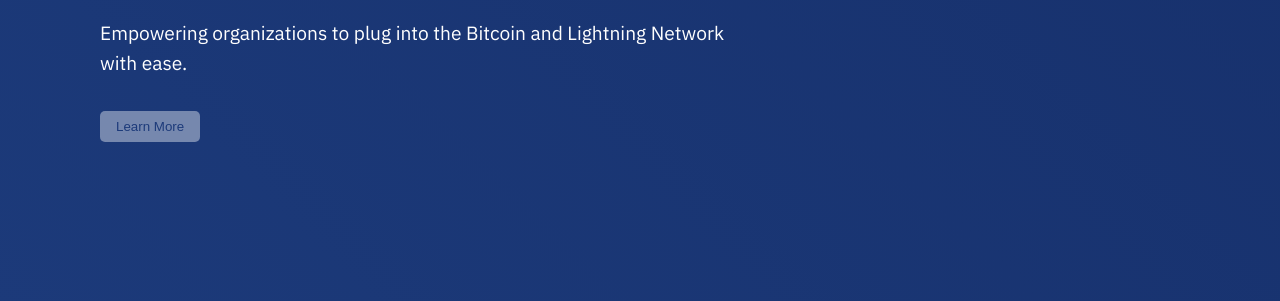
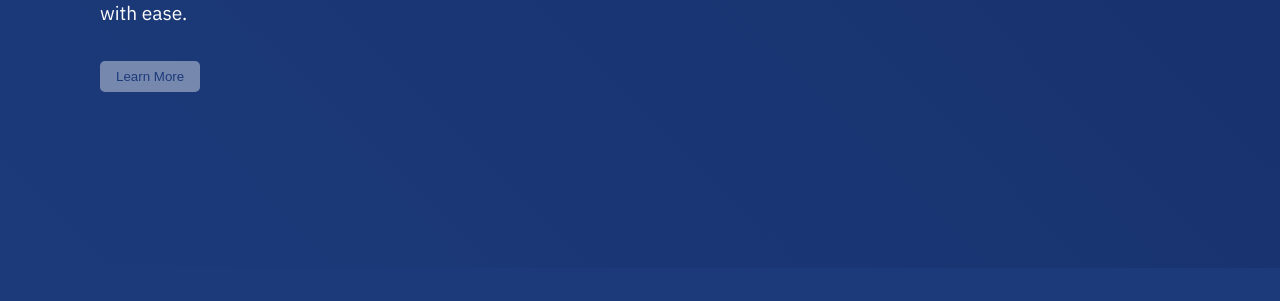
Before and after one commit to agbegin/galoy-site, a plain HTML site: page index.html in a window 1280 px wide. Shown: the part 510-811 px from the top of the page. Drawn offline with Linux system fonts and the light colour scheme.

Commit message:
Update styles.css

```diff
--- a/styles.css
+++ b/styles.css
@@ -72,7 +72,7 @@ header ul li a {
   flex-direction: column;
   justify-content: center;
   align-items: flex-start; /* Align the text to the left */
-  margin-top: 50px; /* Adjust the margin-top property */
+  margin-top: 0px; /* Adjust the margin-top property */
   text-align: left;
   max-width: 50%; /* Set the maximum width to 50% of the page */
   padding: 0px 100px; /* Adjust top and left/right padding */
```
